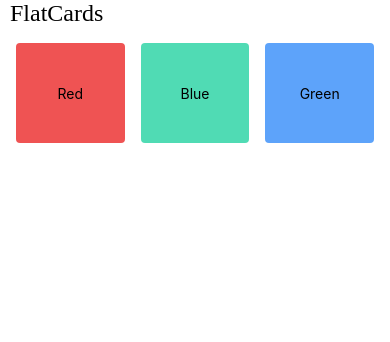
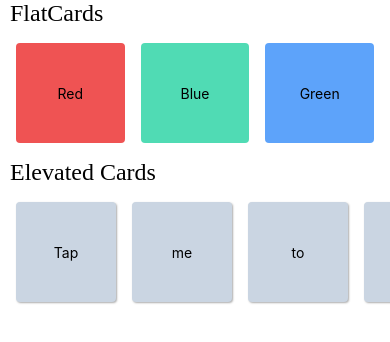
Before and after one commit to abhaypsamrat/React-Native-Card, a React Native app: screen / in a window 390 px wide. Shown: the top 342 px of the page. Built offline with nearby package versions, Linux system fonts and the light colour scheme.

Commit message:
Elevated file added

```diff
--- a/App.tsx
+++ b/App.tsx
@@ -1,12 +1,14 @@
 import {View, Text, SafeAreaView, ScrollView} from 'react-native';
 import React from 'react';
 import FlatCards from './components/FlatCards';
+import ElevatedCards from './components/ElevatedCards';
 
 const App = () => {
   return (
     <SafeAreaView>
       <ScrollView>
         <FlatCards />
+        <ElevatedCards />
       </ScrollView>
     </SafeAreaView>
   );
--- /dev/null
+++ b/components/ElevatedCards.tsx
@@ -0,0 +1,61 @@
+import {ScrollView, StyleSheet, Text, View} from 'react-native';
+import React from 'react';
+
+export default function ElevatedCards() {
+  return (
+    <View>
+      <Text style={styles.headingText}>Elevated Cards</Text>
+      <ScrollView horizontal={true} style={styles.container}>
+        <View style={[styles.card, styles.cardElevated]}>
+          <Text>Tap</Text>
+        </View>
+        <View style={[styles.card, styles.cardElevated]}>
+          <Text>me</Text>
+        </View>
+        <View style={[styles.card, styles.cardElevated]}>
+          <Text>to</Text>
+        </View>
+        <View style={[styles.card, styles.cardElevated]}>
+          <Text>Scroll</Text>
+        </View>
+        <View style={[styles.card, styles.cardElevated]}>
+          <Text>more...</Text>
+        </View>
+        <View style={[styles.card, styles.cardElevated]}>
+          <Text>😳</Text>
+        </View>
+      </ScrollView>
+    </View>
+  );
+}
+
+const styles = StyleSheet.create({
+  headingText: {
+    fontSize: 24,
+    fontFamily: 'bold',
+    paddingHorizontal: 10,
+  },
+  container: {
+    padding: 8,
+  },
+  card: {
+    flex: 1,
+    alignItems: 'center',
+    justifyContent: 'center',
+    width: 100,
+    height: 100,
+    borderRadius: 4,
+    margin: 8,
+  },
+  cardElevated: {
+    backgroundColor: '#CAD5E2',
+    elevation: 4,
+    shadowOffset: {
+      width: 1,
+      height: 1,
+    },
+    shadowColor: '#333',
+    shadowOpacity: 0.4,
+    shadowRadius: 2,
+  },
+});
--- a/components/FlatCards.tsx
+++ b/components/FlatCards.tsx
@@ -28,7 +28,7 @@
   },
   container: {
     flex: 1,
-    flexDirection: "row",
+    flexDirection: 'row',
     padding: 8,
   },
   card: {
```
